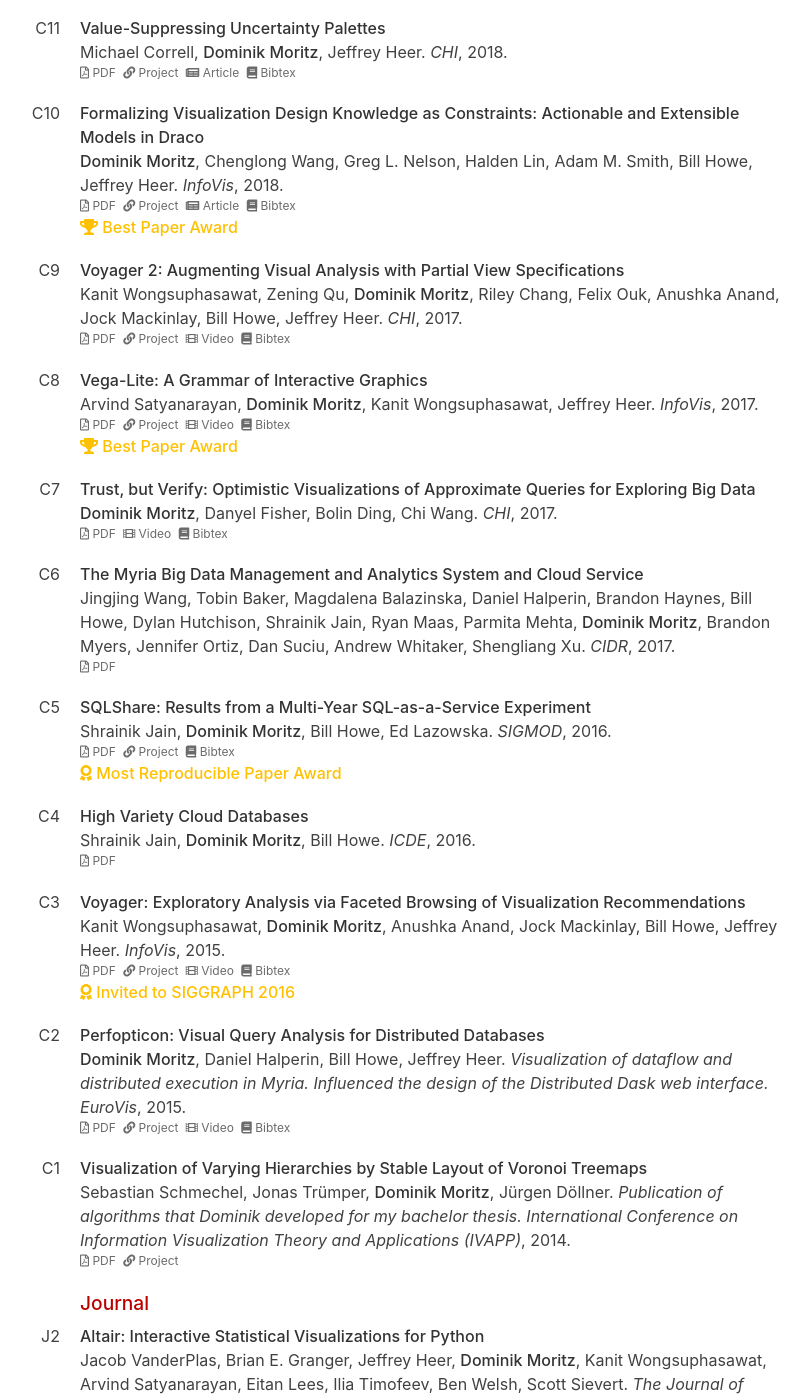
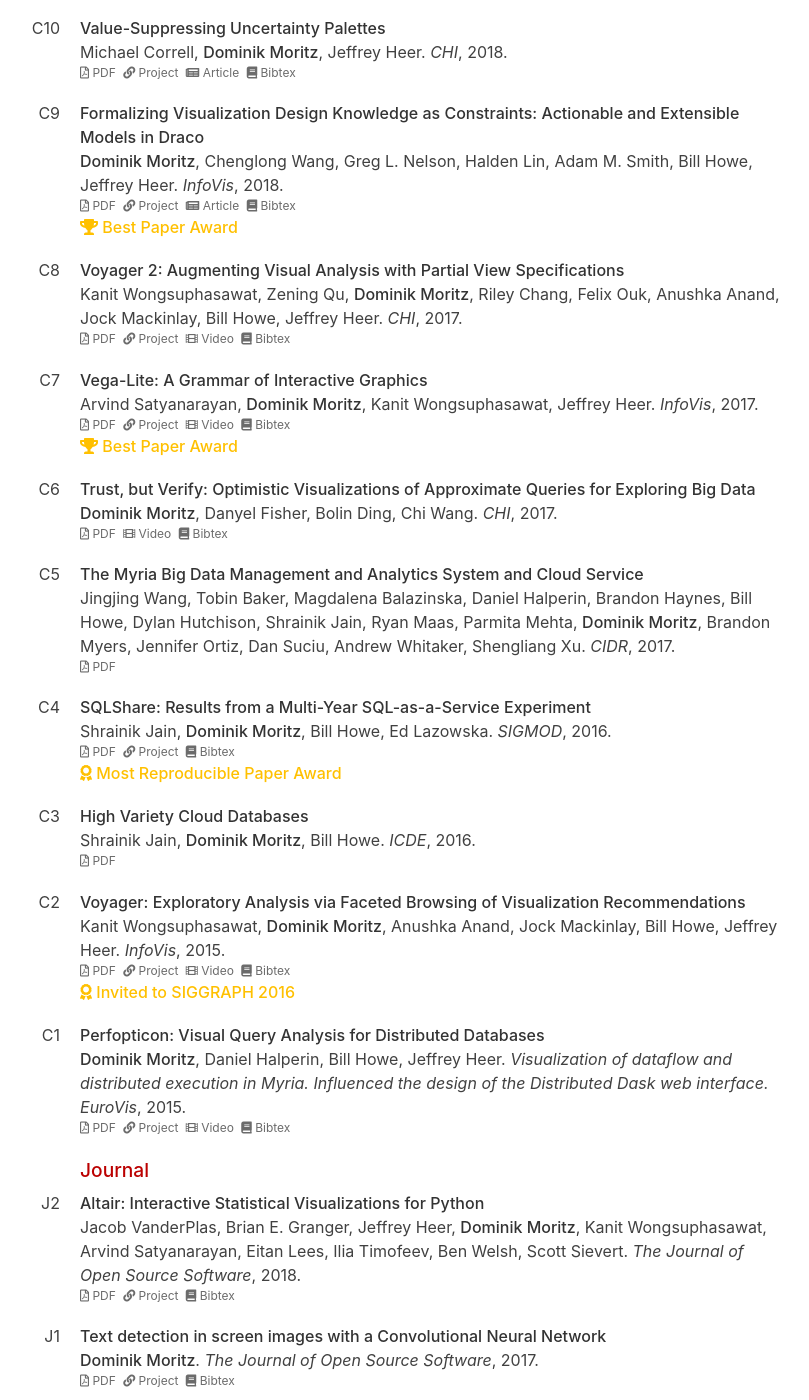
Before and after one commit to domoritz/domoritz.github.io, a Jekyll site: the page built from cv.html, in a window 1280 px wide and 1400 px high, scrolled down 2168 px. Shown: the whole window, without its empty margins (260-1069 px from the left). Built offline with Jekyll 4.4.1, drawn with Linux system fonts in a browser that asks for light colours; some of the changed text lies outside the part shown.

Commit message:
changed publications

```diff
--- a/_publications/2014-stable-voronoi.html
+++ b/_publications/2014-stable-voronoi.html
@@ -1,4 +1,4 @@
----
+<!-- ---
 layout: publication
 authors:
   - Sebastian Schmechel
@@ -38,4 +38,4 @@
 approach that reduces the variation in node positioning even if changes in the
 underlying hierarchy data occur. Compared to existing layout algorithms, our
 algorithm achieves lower error rates with respect to node areas in the case of
-weighted Voronoi diagrams, which we show in a comparative study.
+weighted Voronoi diagrams, which we show in a comparative study. -->
```
